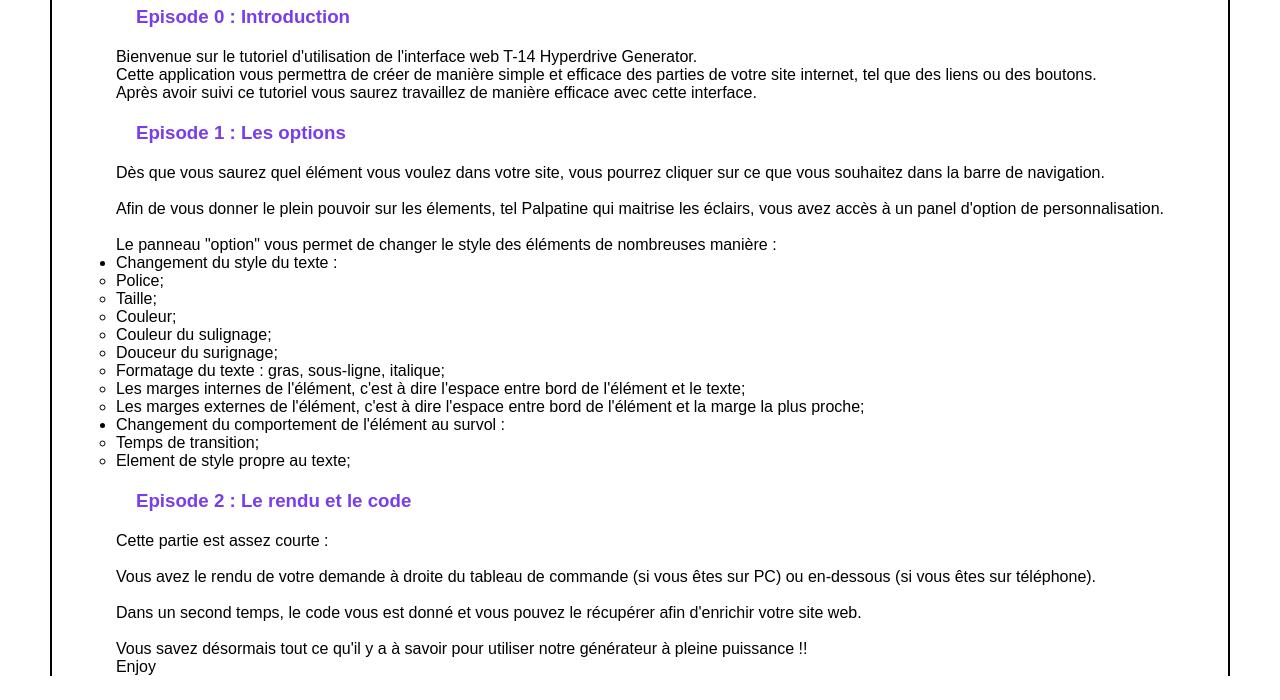
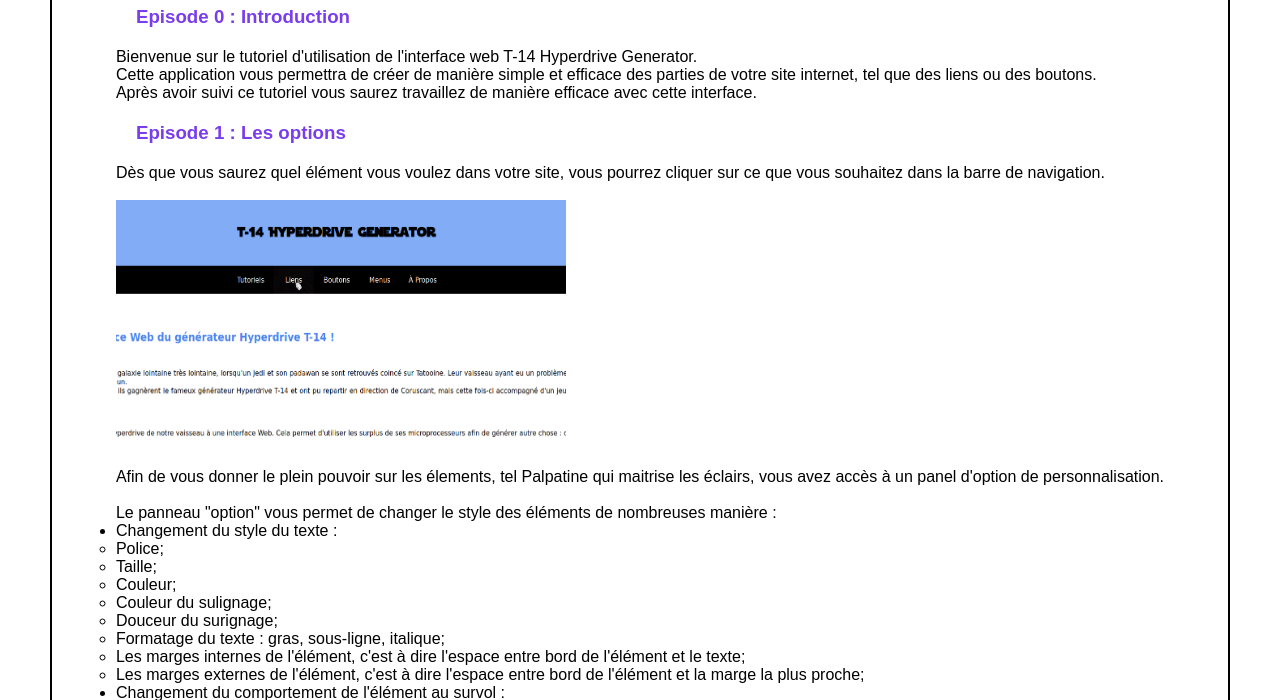
Before and after one commit to Ygdrazil/Hyperdrive-T14-Generator, a PHP site: page /index.php?id=tuto in a window 1280 px wide. Shown: the part 322-1022 px from the top of the page. Run offline with PHP 8.4, Linux system fonts and the light colour scheme.

Commit message:
Add les gifs tutos

```diff
--- a/css/style.css
+++ b/css/style.css
@@ -60,6 +60,11 @@ main {
   padding-left: 50px;
   padding-right: 50px;
   width: 90vw;
+}
+
+.GIF_tuto
+{
+  text-align: center;
 }
 
 /* Style boutons / Menu */
--- a/templates/tuto.html
+++ b/templates/tuto.html
@@ -12,6 +12,7 @@
   <h3>Episode 1 : Les options</h3>
   <p>
     Dès que vous saurez quel élément vous voulez dans votre site, vous pourrez cliquer sur ce que vous souhaitez dans la barre de navigation.<br><br>
+    <img src="multimedia/Gif selection élément.gif" alt="Smiley face" height="250" width="450" class="GIF_tuto"><br><br>
 
 
     Afin de vous donner le plein pouvoir sur les élements, tel Palpatine qui maitrise les éclairs, vous avez accès à un panel d'option de personnalisation.<br><br>
@@ -63,6 +64,8 @@
       </li>
 
     </ul>
+    <img src="multimedia/GIF choix options.gif" alt="Smiley face" height="400" width="250" class="GIF_tuto"><br><br>
+
 
   </p>
 
```
Also changed, not shown: multimedia/GIF choix options.gif (added), multimedia/Gif selection élément.gif (added).
